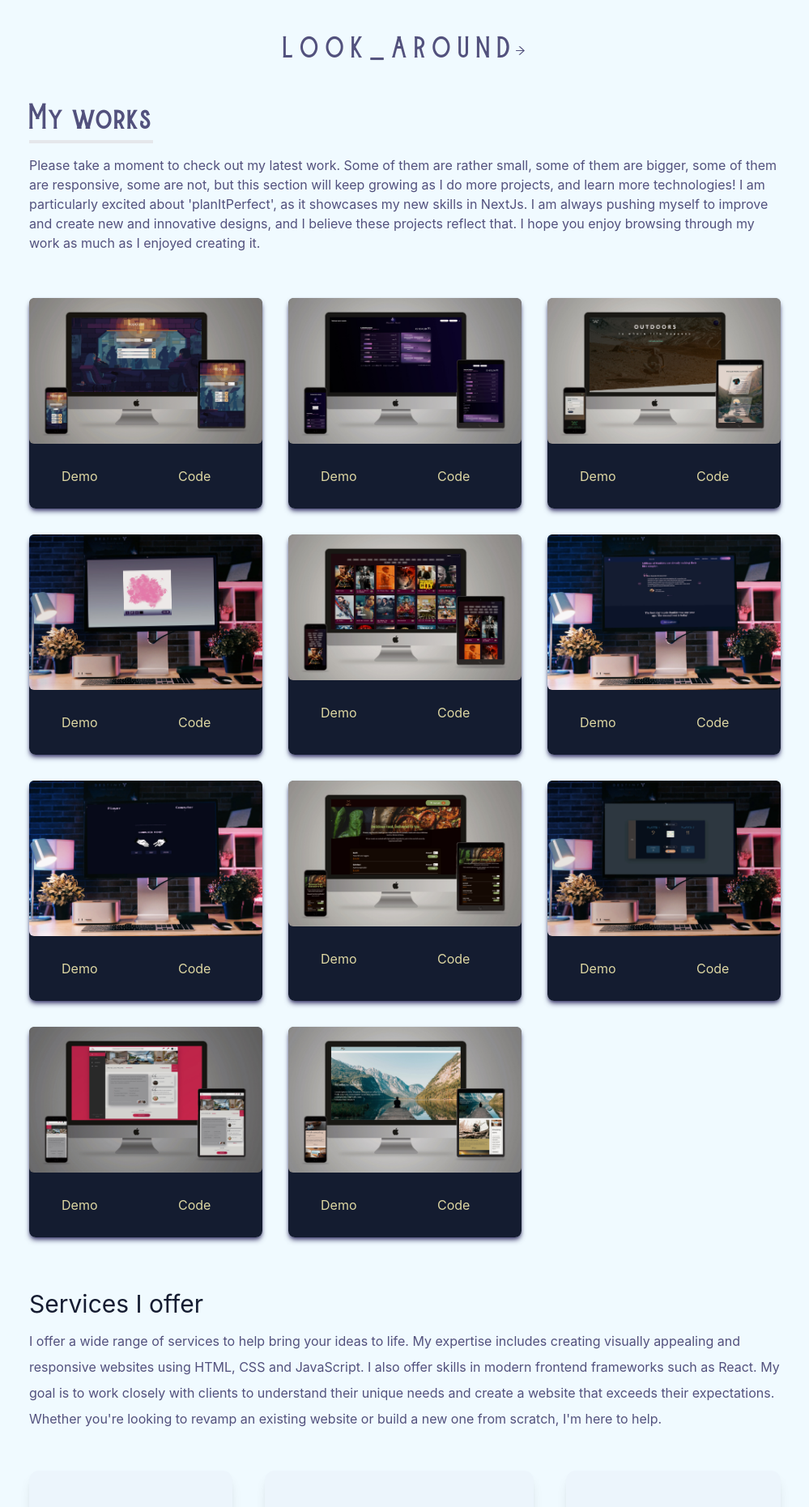
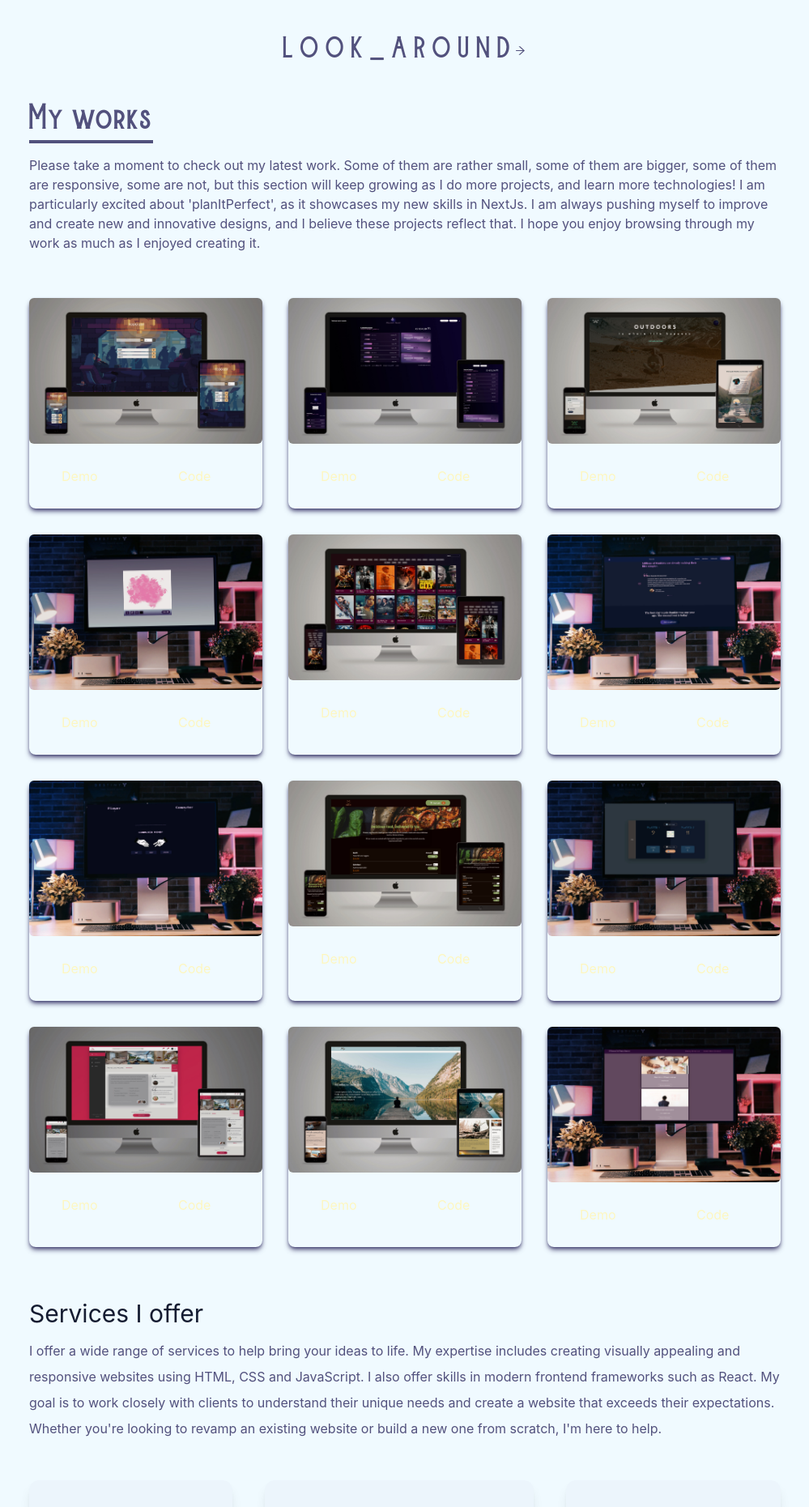
Before and after one commit to apolloniiaa/react-portfolio, a Next.js app: page / in a window 1280 px wide. Shown: the part 820-2681 px from the top of the page at 81% size, without its empty margins (140-1139 px from the left). Built offline with nearby package versions, Linux system fonts and the light colour scheme.

Commit message:
add new Project

```diff
--- a/components/Contact.js
+++ b/components/Contact.js
@@ -25,22 +25,22 @@
               type='text'
               name='name'
               placeholder='Enter your name'
-              className='p-2 bg-transparent border-2  border-card rounded-md text-subtitle  focus:outline-none dark: border-green-100 dark:text-gray-300'
+              className='p-2 bg-transparent border-2  border-card rounded-md text-subtitle  focus:outline-none dark:border-green-100 dark:text-gray-300'
             />
             <input
               type='text'
               name='email'
               placeholder='Enter your email'
-              className='my-4 p-2 bg-transparent border-2 border-card rounded-md text-subtitle focus:outline-none  dark: border-green-100 dark:text-gray-300'
+              className='my-4 p-2 bg-transparent border-2 border-card rounded-md text-subtitle focus:outline-none  dark:border-green-100 dark:text-gray-300'
             />
             <textarea
               name='message'
               placeholder='Enter your message'
               rows='10'
-              className='p-2 bg-transparent border-2 rounded-md border-card text-subtitle  focus:outline-none   dark: border-green-100 dark:text-gray-300'
+              className='p-2 bg-transparent border-2 rounded-md border-card text-subtitle  focus:outline-none   dark:border-green-100 dark:text-gray-300'
             ></textarea>
 
-            <button className='text-textLight font-burtons px-6 py-3 my-8 mx-auto flex items-center rounded-md hover:scale-110 duration-300 dark:text-textDark'>
+            <button className='text-textLight font-burtons   px-6 py-3 my-8 mx-auto flex items-center rounded-md hover:scale-110 duration-300 dark:text-textDark dark:border-2 dark:border-green-100'>
               Send message
             </button>
           </form>
--- a/components/Portfolio.js
+++ b/components/Portfolio.js
@@ -12,6 +12,7 @@
 import web9 from '../public/web9.jpg';
 import web10 from '../public/web10.jpg';
 import web11 from '../public/web11.jpg';
+import web12 from '../public/web12.jpg';
 
 const Portfolio = () => {
   const portfolios = [
@@ -82,12 +83,18 @@
       demo: 'https://apolloniiaa.github.io/travelBlog/',
       code: ' https://github.com/apolloniiaa/travelBlog',
     },
+    {
+      id: 12,
+      src: web12,
+      demo: 'https://plan-it-perfect-next-js-mw2g.vercel.app/',
+      code: ' https://github.com/apolloniiaa/planItPerfect-next-js',
+    },
   ];
   return (
     <div name='portfolio' className=' text-textLight  w-full '>
       <div className='max-w-screen-lg p-4 mx-auto flex flex-col jutify-center w-full h-full'>
         <div className=' pb-8'>
-          <h3 className='text-4xl  font-burtons  inline border-b-4  text-textLight border- dark:border-green-100 dark:text-slate-300'>
+          <h3 className='text-4xl  font-burtons  inline border-b-4  text-textLight border-textLight dark:border-green-100 dark:text-slate-300'>
             My works
           </h3>
           <p className='py-6  dark:text-slate-300'>
@@ -106,7 +113,7 @@
           {portfolios.map(({ id, src, demo, code }) => (
             <div
               key={id}
-              className='shadow-md shadow-textLight text-portfolioCardText bg-portfolioCard dark:shadow-textDark rounded-lg'
+              className='shadow-md shadow-textLight  rounded-lg text-portfolioCardText dark:bg-fifth  dark:shadow-subtitle'
             >
               <Image
                 src={src}
@@ -120,14 +127,14 @@
                 <a
                   href={demo}
                   target='blank'
-                  className='w-1/2 px-6 py-3 m-4 duration-200 cursor-pointer   dark:text-textDark'
+                  className='w-1/2 px-6 py-3 m-4 duration-200 cursor-pointer   dark:text-slate-300'
                 >
                   Demo
                 </a>
                 <a
                   href={code}
                   target='blank'
-                  className='w-1/2 px-6 py-3 m-4 duration-200 cursor-pointer  dark:text-textDark '
+                  className='w-1/2 px-6 py-3 m-4 duration-200 cursor-pointer   dark:text-slate-300'
                 >
                   Code
                 </a>
--- a/components/Services.js
+++ b/components/Services.js
@@ -80,7 +80,7 @@
     <div name='services'>
       <section className='mb-64  md:mb-0  max-w-screen-lg mx-auto p-4'>
         <div>
-          <h3 className='text-3xl py-1 text-primary  dark:text-textDark'>
+          <h3 className='text-3xl py-1 text-primary dark:text-slate-300'>
             Services I offer{' '}
           </h3>
           <p className='text-md py-2 leading-8  text-textLight dark:text-slate-300'>
@@ -167,7 +167,7 @@
       <div name='experience' className=' w-full md:h-screen mt-20 '>
         <div className='max-w-screen-lg mx-auto p-4 flex flex-col justify-center w-full h-full md:h-auto  text-textLight'>
           <div>
-            <p className='text-4xl font-bold border-b-4 dark:text-textDark dark:border-textDark border-gray-500 p-2 inline '>
+            <p className='text-4xl font-bold border-b-4  border-gray-500 p-2 inline dark:border-green-100 dark:text-slate-300'>
               Experience
             </p>
             <p className='py-6 dark:text-gray-200'>
@@ -175,11 +175,11 @@
             </p>
           </div>
 
-          <div className='w-full grid grid-cols-2 sm:grid-cols-3 gap-8 text-center py-8  sm:px-0'>
+          <div className='w-full grid grid-cols-2 sm:grid-cols-3 gap-8 text-center py-8  sm:px-0 '>
             {techs.map(({ id, src, title, style }) => (
               <div
                 key={id}
-                className={`shadow-md hover:scale-105 duration-500 py-2 rounded-lg text-linksLight bg-portfolioCard`}
+                className={`shadow-md hover:scale-105 duration-500 py-2 rounded-lg text-linksLight bg-fifth`}
               >
                 <Image src={src} alt='photo' className='w-20 mx-auto' />
                 <p className='mt-4'>{title}</p>
--- a/tailwind.config.js
+++ b/tailwind.config.js
@@ -17,7 +17,7 @@
         secondary: '#080313',
         theritary: '#fab2cb14',
         fourth: '#0e0008',
-        fifth: '#fa728a',
+        fifth: '#9ee7dd1f',
         card: '#9b95c20d',
         background: ' #03a9f40f',
         textLight: '#2a275ccc;',
@@ -28,7 +28,7 @@
         bgDark: '#010911',
         textDark: '#1ff9c7',
         cardDark: '#fefffa12',
-        darkbg: '#77be440f',
+        darkbg: '#77be442c',
       },
     },
   },
```
Also changed, not shown: public/web12.jpg (added).
